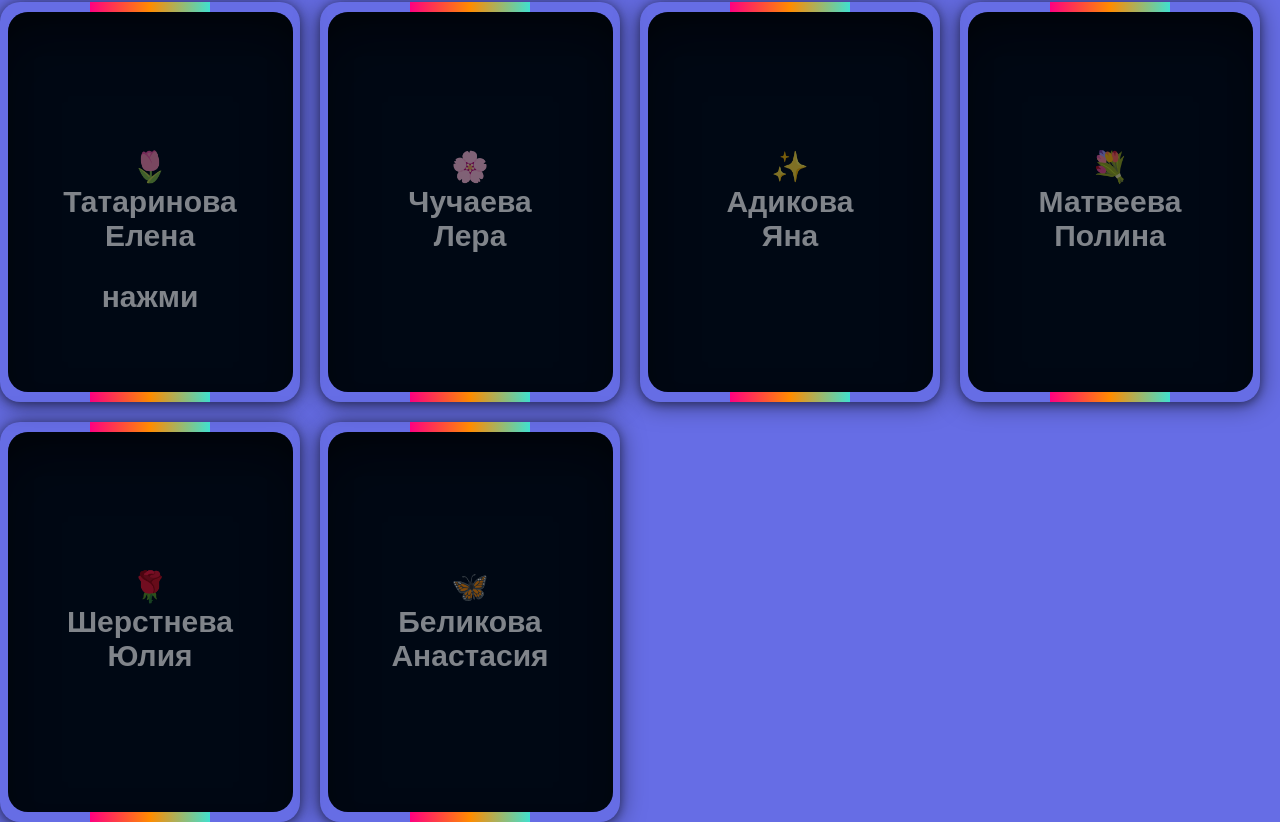
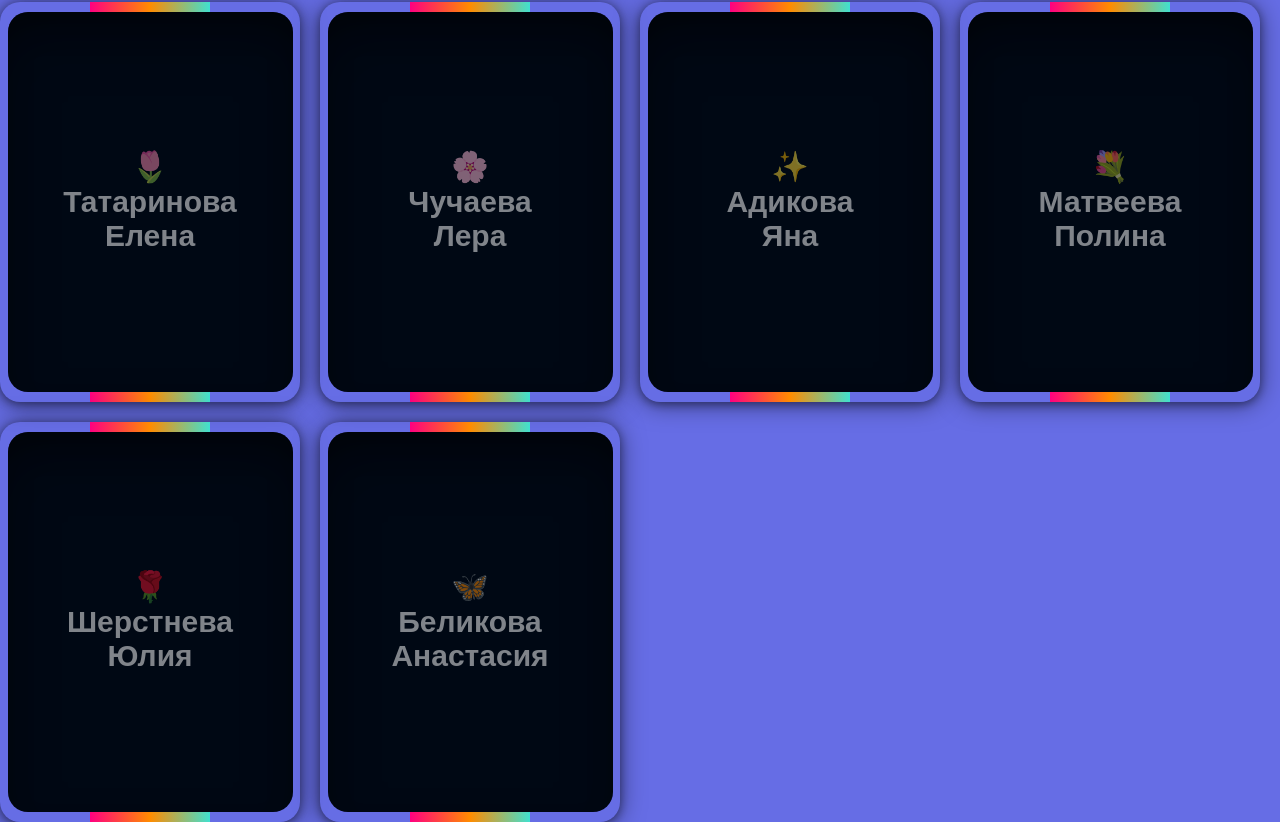
Before and after one commit to maksim19821983-hash/girls, a plain HTML site: page index.html in a window 1280 px wide. Shown: the part 1958-2780 px from the top of the page. Drawn offline with Linux system fonts and the light colour scheme.

Commit message:
Update index.html

```diff
--- a/index.html
+++ b/index.html
@@ -33,7 +33,6 @@
     <div class="cardBox">
   <div class="card">
     <h2>🌷 Татаринова Елена</h2>
-    <span>нажми</span>
     <div class="content">
       <p>8 Марта! 🌸 Желаю кайфовать от жизни, улыбаться чаще и всегда верить в себя. Пусть всё получается легко, а рядом будут верные друзья и классное настроение!</p>
     </div>
```
